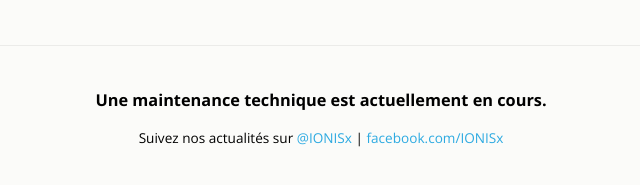
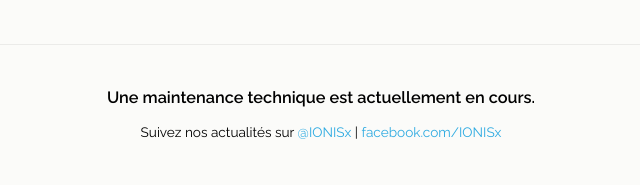
Before and after one commit to IONISx/maintenance-page, a plain HTML site: page index.html in a window 1280 px wide. Shown: the part 209-394 px from the top of the page, without its empty margins (319-959 px from the left). Drawn offline with nearby package versions, Linux system fonts and the light colour scheme.

Commit message:
Update font

```diff
--- a/index.html
+++ b/index.html
@@ -5,10 +5,10 @@
     <meta name="viewport" content="width=device-width,initial-scale=1">
     <title>Maintenance en cours</title>
     <link rel="icon" type="image/x-icon" href="/favicon.ico" />
-    <link href="//fonts.googleapis.com/css?family=Open+Sans:400,700" rel="stylesheet" type="text/css">
+    <link href='//fonts.googleapis.com/css?family=Raleway:400,600' rel='stylesheet' type='text/css'>
     <style>
       body {
-        font-family: 'Open Sans', 'Helvetica Neue', 'Helvetica', 'Arial', serif;
+        font-family: Raleway;
         background-color: #fbfbf9;
         font-size: 0.85em;
       }
@@ -51,7 +51,7 @@
       }
 
       .emph {
-        font-weight: bold;
+        font-weight: 600;
         font-size: larger;
       }
     </style>
```
